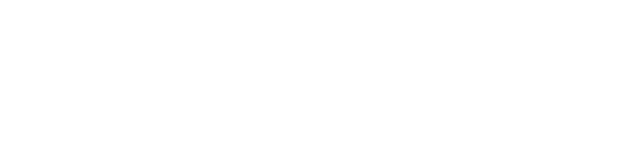
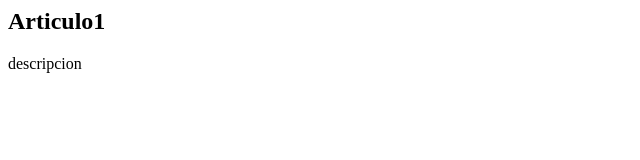
Before and after one commit to creed2021/web, a plain HTML site: page index9.html in a window 1280 px wide. Shown: the whole page, without its empty margins (0-640 px from the left). Drawn offline with Linux system fonts and the light colour scheme.

Commit message:
Update index9.html

```diff
--- a/index9.html
+++ b/index9.html
@@ -1,9 +1,12 @@
 <html>
 <head>
-<title></title>
+<title>Sydenoa</title>
 </head>
 <body>
 <header> </header>
+  <Articulos><H2>Articulo1</H2>
+  <p>descripcion</p>
+  </Articulos>
 <footer> </footer>
 </body>
 </html>
```
